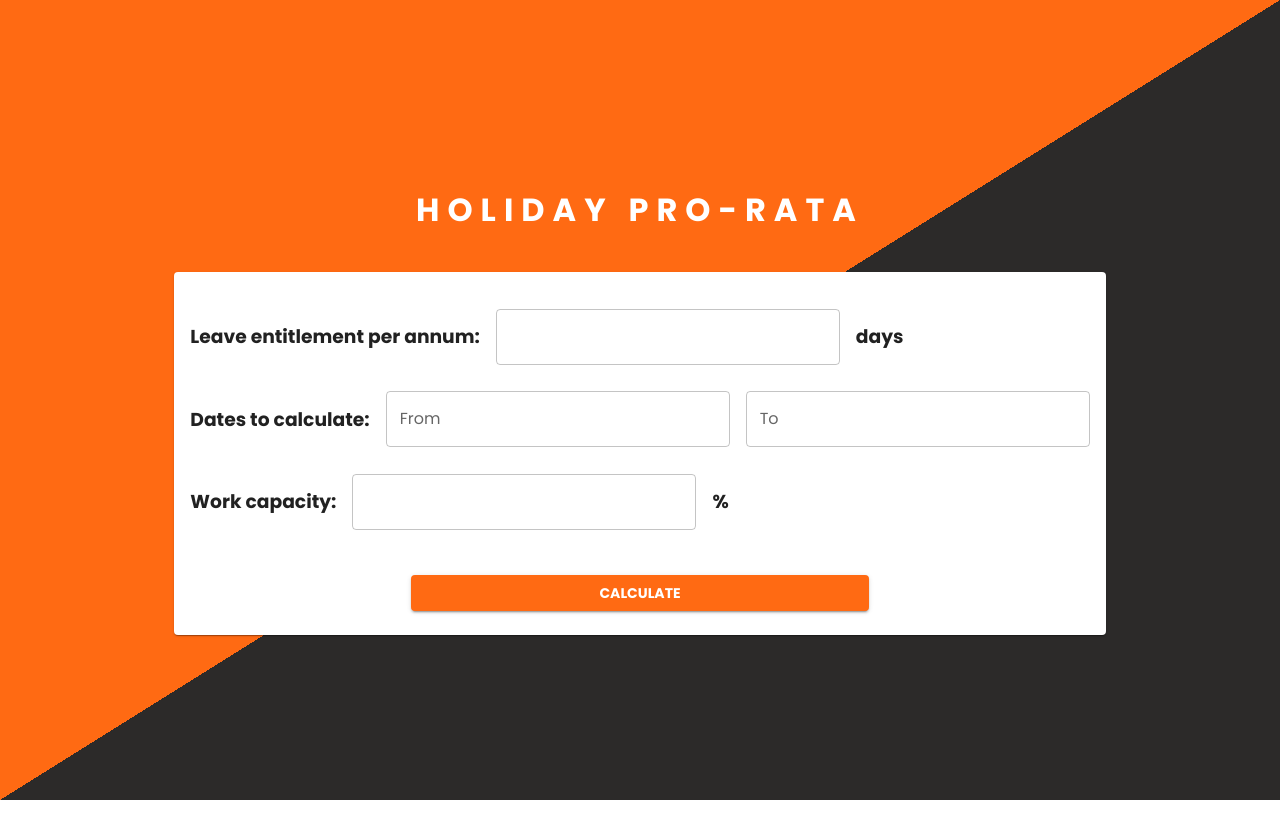
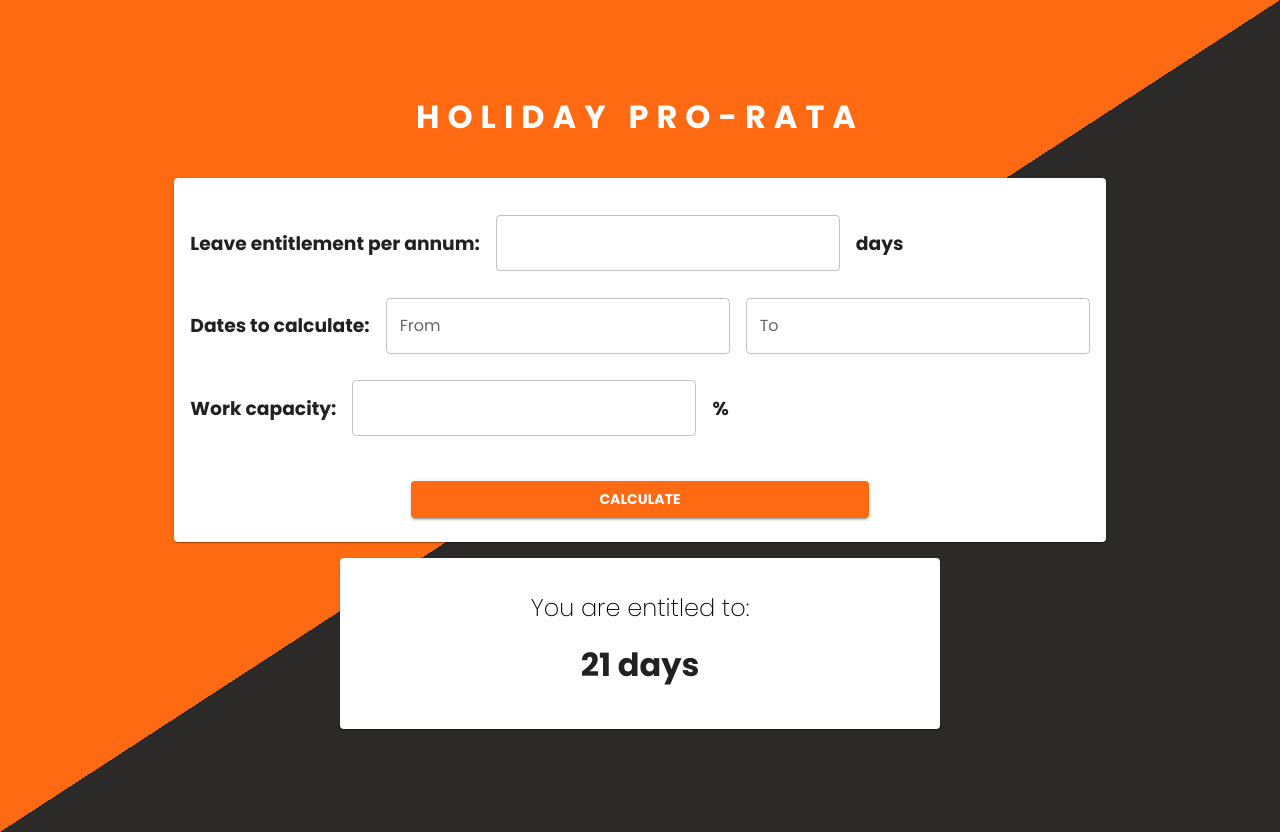
Before and after one commit to MahsinSaifullah/holiday-pro-rata, a React (Vite) app: page / in a window 1280 px wide. Before the commit the page ends 800 px from the top, so only its background shows below. Built offline with nearby package versions, Linux system fonts and the light colour scheme.

Commit message:
feat: add result component ui

```diff
--- a/src/components/Home.tsx
+++ b/src/components/Home.tsx
@@ -2,6 +2,7 @@ import { ThemeProvider, createTheme } from '@mui/material/styles';
 import { LocalizationProvider } from '@mui/x-date-pickers/LocalizationProvider';
 import { AdapterDayjs } from '@mui/x-date-pickers/AdapterDayjs';
 import { Form } from './Form';
+import { Result } from './Result';
 import './home.scss';
 
 const THEME = createTheme({
@@ -21,6 +22,7 @@ export const Home = () => {
         <main className="home">
           <h1>HOLIDAY PRO-RATA</h1>
           <Form />
+          <Result />
         </main>
       </LocalizationProvider>
     </ThemeProvider>
--- /dev/null
+++ b/src/components/Result.tsx
@@ -0,0 +1,16 @@
+import Card from '@mui/material/Card';
+import CardContent from '@mui/material/CardContent';
+import './result.scss';
+
+export const Result = () => {
+  return (
+    <Card>
+      <CardContent>
+        <div className="result">
+          <h2 className="result-title">You are entitled to:</h2>
+          <h3>21 days</h3>
+        </div>
+      </CardContent>
+    </Card>
+  );
+};
--- a/src/components/home.scss
+++ b/src/components/home.scss
@@ -7,6 +7,7 @@
   align-items: center;
   flex-direction: column;
   gap: 16px;
+  padding-bottom: 32px;
 
   h1 {
     color: white;
--- /dev/null
+++ b/src/components/result.scss
@@ -0,0 +1,18 @@
+.result {
+  display: flex;
+  flex-direction: column;
+  justify-content: center;
+  align-items: center;
+  gap: 16px;
+
+  h2 {
+    color: black;
+    font-weight: lighter;
+    margin: unset;
+  }
+
+  h3 {
+    margin: unset;
+    font-size: 2rem;
+  }
+}
```
